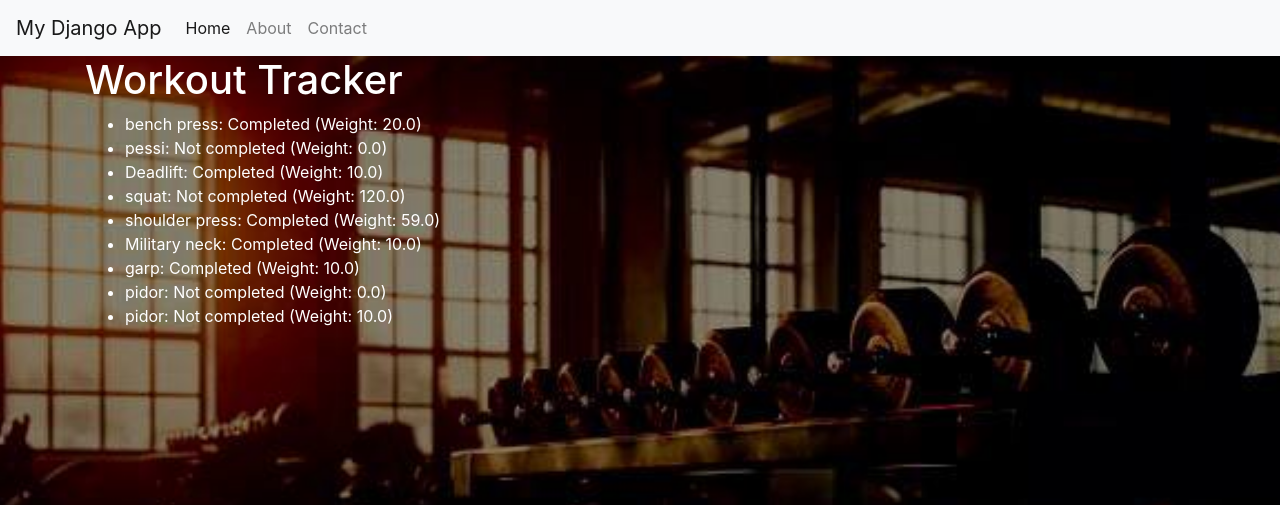
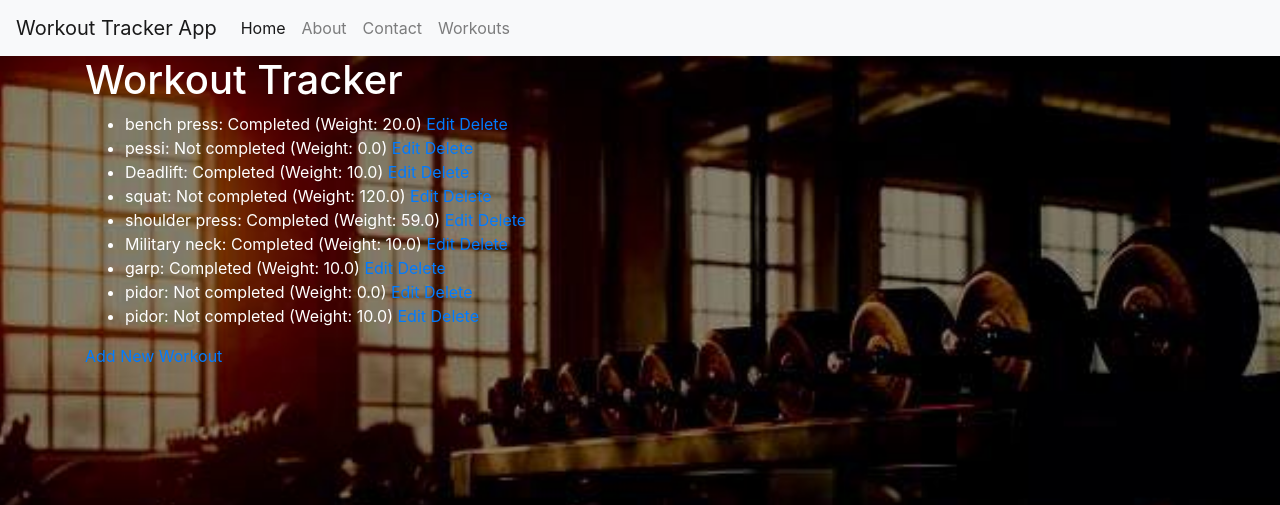
Before and after one commit to al4nzh/Gymgoal, a Django app: page /workouts/ in a window 1280 px wide. Shown: the top 505 px of the page. Run offline with Django 5.2, Linux system fonts and the light colour scheme; data comes from the database, SQL or seed files in the repository; both versions use the stored data as it was after the commit; some libraries are stand-ins or nearby versions.

Commit message:
added possibility of editing, adding, deleting data in workouts page

```diff
--- a/demo/myapp/forms.py
+++ b/demo/myapp/forms.py
@@ -1,7 +1,8 @@
+
 from django import forms
-from .models import Todo
+from .models import TodoItem
 
 class TodoForm(forms.ModelForm):
     class Meta:
-        model = Todo
+        model = TodoItem
         fields = ['title', 'weight', 'completed']
--- a/demo/myapp/templates/base.html
+++ b/demo/myapp/templates/base.html
@@ -12,18 +12,21 @@
   </head>
   <body>
     <nav class="navbar navbar-expand-lg navbar-light bg-light">
-      <a class="navbar-brand" href="#">My Django App</a>
+      <a class="navbar-brand" href="#">Workout Tracker App</a>
       <button class="navbar-toggler" type="button" data-toggle="collapse" data-target="#navbarNav" aria-controls="navbarNav" aria-expanded="false" aria-label="Toggle navigation"><span class="navbar-toggler-icon"></span></button>
       <div class="collapse navbar-collapse" id="navbarNav">
         <ul class="navbar-nav">
           <li class="nav-item active">
-            <a class="nav-link" href="#">Home</a>
+            <a class="nav-link" href="{% url 'home' %}">Home</a>
           </li>
           <li class="nav-item">
             <a class="nav-link" href="#">About</a>
           </li>
           <li class="nav-item">
             <a class="nav-link" href="#">Contact</a>
+          </li>
+          <li class="nav-item">
+            <a class="nav-link" href="{% url 'todos' %}">Workouts</a>
           </li>
         </ul>
       </div>
--- a/demo/myapp/templates/todos.html
+++ b/demo/myapp/templates/todos.html
@@ -1,27 +1,30 @@
 {% extends "base.html" %}
-{% load static %}  <!-- Load the static files tag library -->
+{% load static %}
 
 {% block content %}
 <style>
   body {
-    background-image: url('{% static "images/appbacky.jpg" %}'); /* Use the static tag to get the correct URL */
+    background-image: url('{% static "images/appbacky.jpg" %}');
     background-size: cover;
     background-position: center;
     background-repeat: no-repeat;
     background-attachment: fixed;
   }
   ul li {
-    color: white; /* Change the text color to white */
+    color: white;
   }
 </style>
 
 <h1 style="color:white;">Workout Tracker</h1>
 <ul>
-  {% for todo in todos%}
+  {% for todo in todos %}
   <li>
     {{ todo.title }}: {% if todo.completed %}Completed{% else %}Not completed{% endif %}
     (Weight: {{ todo.weight }})
+    <a href="{% url 'edit_todo' todo.pk %}">Edit</a>
+    <a href="{% url 'delete_todo' todo.pk %}">Delete</a>
   </li>
   {% endfor %}
 </ul>
+<a href="{% url 'add_todo' %}">Add New Workout</a>
 {% endblock %}
--- a/demo/myapp/urls.py
+++ b/demo/myapp/urls.py
@@ -3,5 +3,8 @@ from . import views
 
 urlpatterns = [
     path("", views.home, name="home"),
-    path("workouts/",views.todos,name="Todos")
+    path("workouts/", views.todos, name="todos"),
+    path("add/", views.add_todo, name="add_todo"),
+    path("edit/<int:pk>/", views.edit_todo, name="edit_todo"),
+    path("delete/<int:pk>/", views.delete_todo, name="delete_todo"),
 ]
--- a/demo/myapp/views.py
+++ b/demo/myapp/views.py
@@ -1,9 +1,38 @@
-from django.shortcuts import render, HttpResponse
+from django.shortcuts import render, get_object_or_404, redirect
 from .models import TodoItem
+from .forms import TodoForm
+
 def home(request):
-    return render(request,"home.html")
+    return render(request, "home.html")
 
 def todos(request):
     items = TodoItem.objects.all()
     return render(request, "todos.html", {"todos": items})
-# Create your views here.
+
+def add_todo(request):
+    if request.method == 'POST':
+        form = TodoForm(request.POST)
+        if form.is_valid():
+            form.save()
+            return redirect('todos')  # Redirect to the todos view
+    else:
+        form = TodoForm()
+    return render(request, 'add_todo.html', {'form': form})
+
+def edit_todo(request, pk):
+    todo = get_object_or_404(TodoItem, pk=pk)
+    if request.method == 'POST':
+        form = TodoForm(request.POST, instance=todo)
+        if form.is_valid():
+            form.save()
+            return redirect('todos')  # Redirect to the todos view
+    else:
+        form = TodoForm(instance=todo)
+    return render(request, 'edit_todo.html', {'form': form})
+
+def delete_todo(request, pk):
+    todo = get_object_or_404(TodoItem, pk=pk)
+    if request.method == 'POST':
+        todo.delete()
+        return redirect('todos')  # Redirect to the todos view
+    return render(request, 'delete_todo.html', {'todo': todo})
```
Also changed, not shown: demo/myapp/templates/add_todo.html (added, +11 -0 lines), demo/myapp/templates/delete_todo.html (added, +10 -0 lines), demo/myapp/templates/edit_todo.html (added, +11 -0 lines), demo/myapp/templates/home.html (+27 -2 lines), demo/db.sqlite3, demo/myapp/static/images/logogo.jpg (added), demo/myapp/templates/about.html (added).
